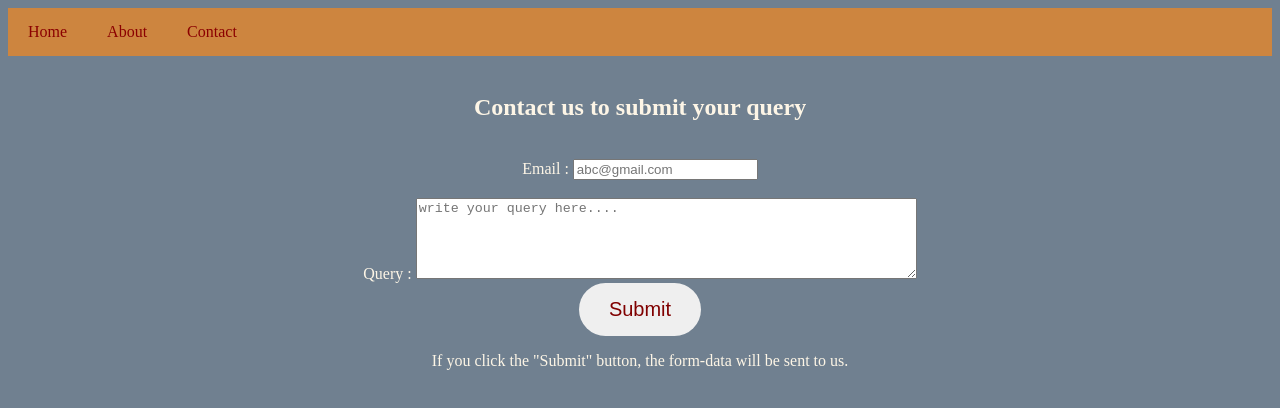
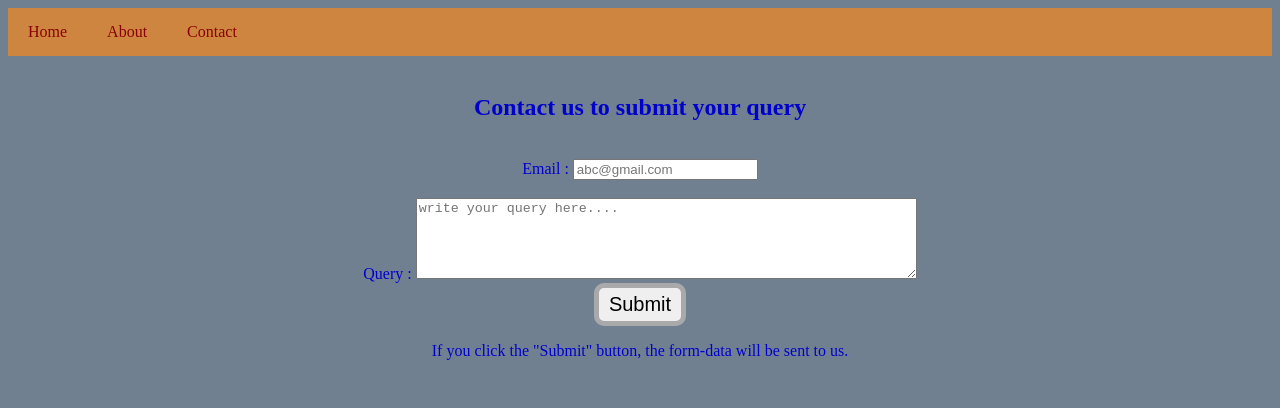
Before and after one commit to pandey333/pandey333.github.io, a plain HTML site: page ContactusForm.html in a window 1280 px wide. Drawn offline with Linux system fonts and the light colour scheme.

Commit message:
commited last

```diff
--- a/ContactusForm.html
+++ b/ContactusForm.html
@@ -7,21 +7,9 @@
 
   <style>
     body {
-      color: oldlace;
+      color:mediumblue;
       text-align: center;
     }
-    .button {
-  border:hotpink;
-  color:maroon;
-  padding: 15px 30px;
-  text-align: center;
-  text-decoration-color:green;
-  display:inline;
-  font-size:20px;
-  margin:0%;
-  cursor:zoom-in;
-  border-radius: 50px;
-}
   </style>
 
 </head>
@@ -38,14 +26,14 @@
 
   <form action="QueryAction.html">
 
-    Email : <input type="text" id="Email" name="Email" placeholder="abc@gmail.com" /><br><br>
+    Email : <input style="color: black;" type="text" id="Email" name="Email" placeholder="abc@gmail.com" /><br><br>
 
     Query : <textarea rows="5" cols="60" name="description" placeholder="write your query here...."></textarea>
 
 
   <br>
 
-  <button class="button">Submit</button>
+  <button>Submit</button>
   </form>
 
   <p>
--- a/Style.css
+++ b/Style.css
@@ -21,3 +21,26 @@ li a {
 li a:hover {
   background-color: lightyellow;
 }
+
+button {
+  border:darkred;
+  color:black;
+  padding: 5px 10px;
+  text-align: center;
+  text-decoration-color:green;
+  display:inline;
+  font-size:20px;
+  margin:0%;
+  cursor:pointer;
+  border: solid darkgray 5px;
+  border-radius: 10px;
+}
+
+button:hover {
+  background-color: green;
+}
+
+.style1 {
+  display: flex;
+
+}
```
Also changed, not shown: QueryAction.html (+1 -1 lines).
